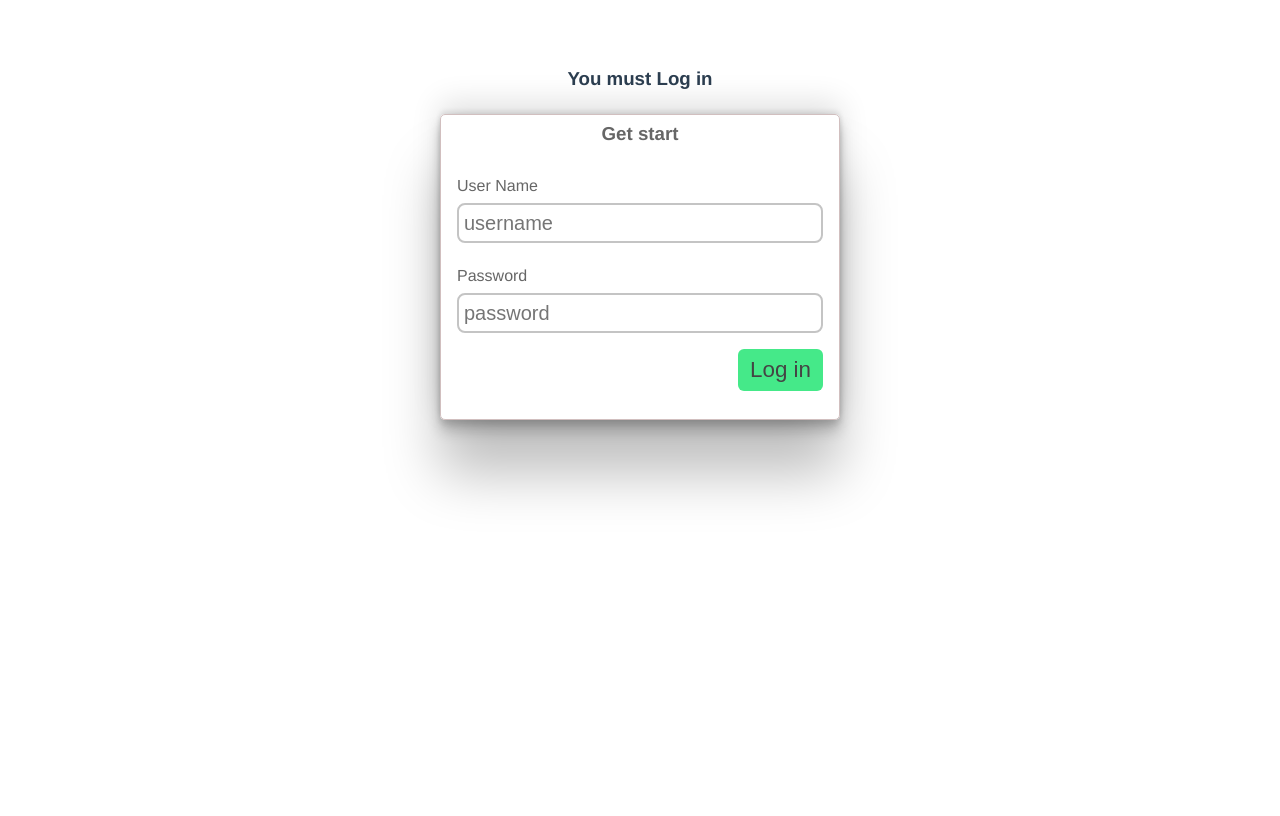
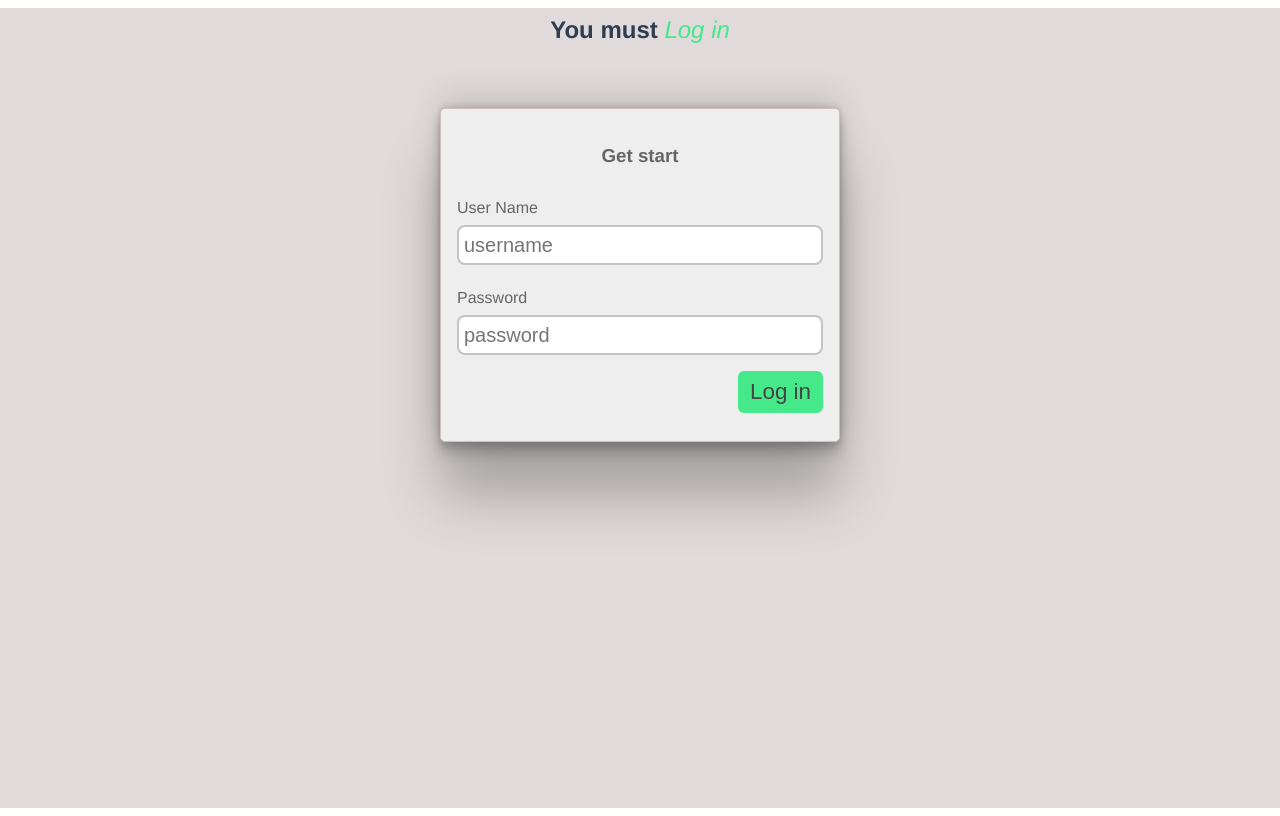
Before and after one commit to kabirsumn/log-in-page, a Vue app: page / in a window 1280 px wide. Built offline with nearby package versions, Linux system fonts and the light colour scheme.

Commit message:
style modified in all component

```diff
--- a/public/index.html
+++ b/public/index.html
@@ -1,15 +1,19 @@
 <!DOCTYPE html>
 <html lang="">
   <head>
-    <meta charset="utf-8">
-    <meta http-equiv="X-UA-Compatible" content="IE=edge">
-    <meta name="viewport" content="width=device-width,initial-scale=1.0">
-    <link rel="icon" href="<%= BASE_URL %>favicon.ico">
+    <meta charset="utf-8" />
+    <meta http-equiv="X-UA-Compatible" content="IE=edge" />
+    <meta name="viewport" content="width=device-width,initial-scale=1.0" />
+    <link rel="icon" href="<%= BASE_URL %>favicon.ico" />
     <title><%= htmlWebpackPlugin.options.title %></title>
   </head>
   <body>
     <noscript>
-      <strong>We're sorry but <%= htmlWebpackPlugin.options.title %> doesn't work properly without JavaScript enabled. Please enable it to continue.</strong>
+      <strong
+        >We're sorry but <%= htmlWebpackPlugin.options.title %> doesn't work
+        properly without JavaScript enabled. Please enable it to
+        continue.</strong
+      >
     </noscript>
     <div id="app"></div>
     <!-- built files will be auto injected -->
--- a/src/App.vue
+++ b/src/App.vue
@@ -1,6 +1,6 @@
 <template>
   <div id="container">
-    <h3>You must <span class="log-in">Log in</span></h3>
+    <h2>You must <span class="log-in">Log in</span></h2>
     <Login />
   </div>
 </template>
@@ -20,13 +20,22 @@ export default {
   -moz-osx-font-smoothing: grayscale;
 
   color: #2c3e50;
-  margin-top: 60px;
 }
 
 #container {
+  height: 100vh;
+  background-color: #e0dada;
   display: flex;
   flex-direction: column;
   align-items: center;
+
   gap: 1rem;
 }
+
+.log-in {
+  color: #45e989;
+  cursor: pointer;
+  font-weight: 550;
+  font-style: italic;
+}
 </style>
--- a/src/components/Login.vue
+++ b/src/components/Login.vue
@@ -32,14 +32,16 @@ export default {};
 
 <style>
 #form {
+  background-color: #eee;
   color: #666;
   width: 400px;
+  margin: 40px auto;
+  padding: 1.75rem 1rem;
   display: flex;
   flex-direction: column;
   align-items: center;
   justify-content: center;
   gap: 1rem;
-  padding: 0 1rem 1.75rem;
   border: 1px solid #d1bfbf;
   border-radius: 5px;
   box-shadow: rgba(0, 0, 0, 0.25) 0px 54px 55px,
@@ -71,4 +73,13 @@ label {
   outline: none;
   cursor: pointer;
 }
+
+.btn:hover {
+  background-color: #82ecae;
+  color: #666;
+}
+
+#form input:focus {
+  border: 2px solid #82ecae;
+}
 </style>
```
